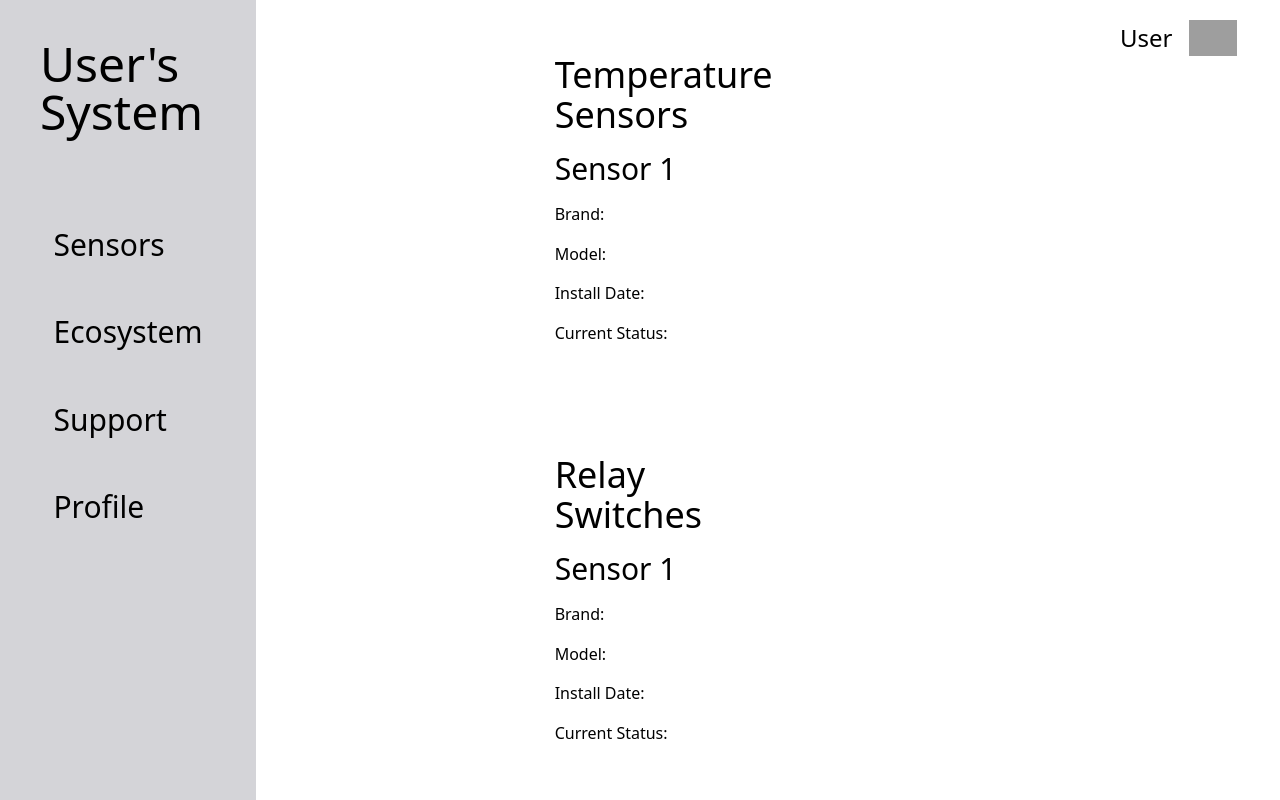
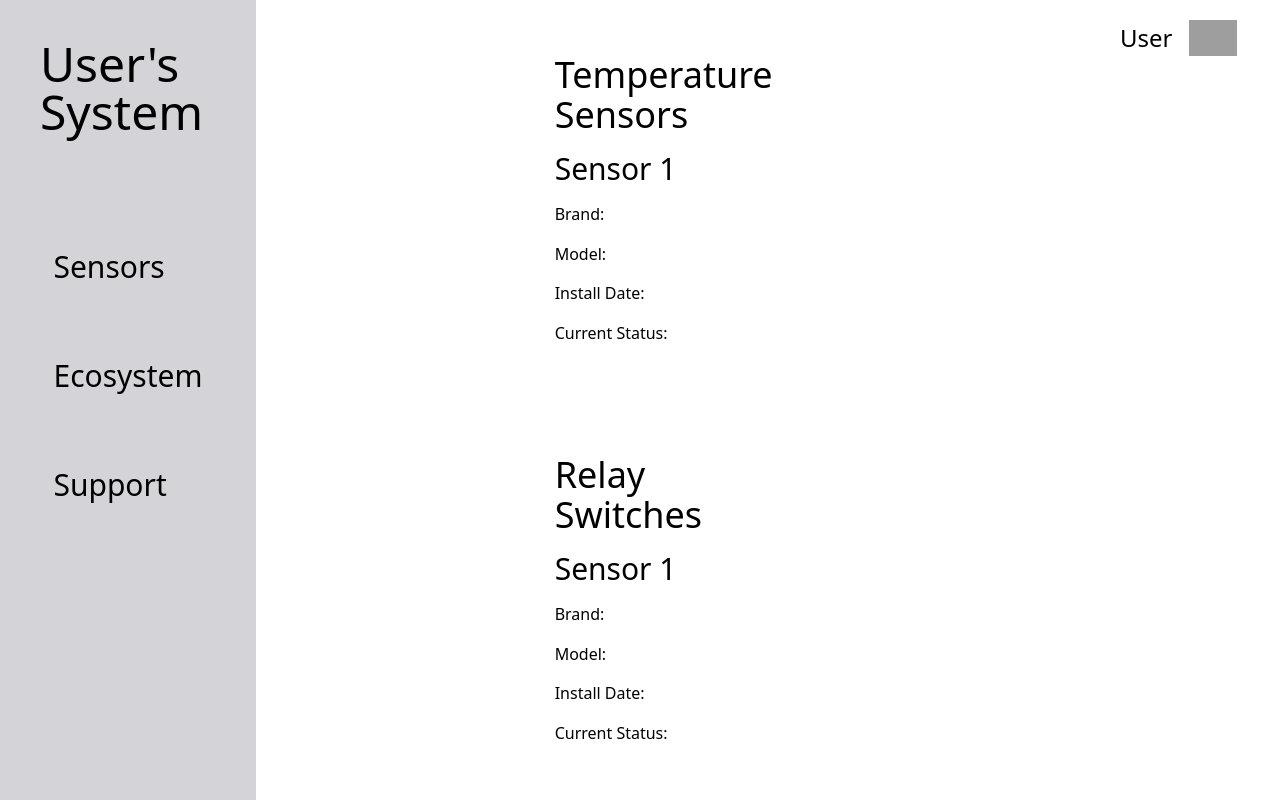
Before and after one commit to Linkinlog/HomeBurrow, a Next.js app in the folder frontend/: page / in a window 1280 px wide. Built offline with nearby package versions, Linux system fonts and the light colour scheme; grey boxes are pictures that could not be loaded.

Commit message:
remove profile navlink

```diff
--- a/frontend/pages/index.tsx
+++ b/frontend/pages/index.tsx
@@ -20,7 +20,6 @@ const Home: NextPage = () => {
               <a href='#' className='text-3xl block'>Sensors</a>
               <a href='#' className='text-3xl block'>Ecosystem</a>
               <a href='#' className='text-3xl block'>Support</a>
-              <a href='#' className='text-3xl block'>Profile</a>
             </section>
 
         </nav>
```
